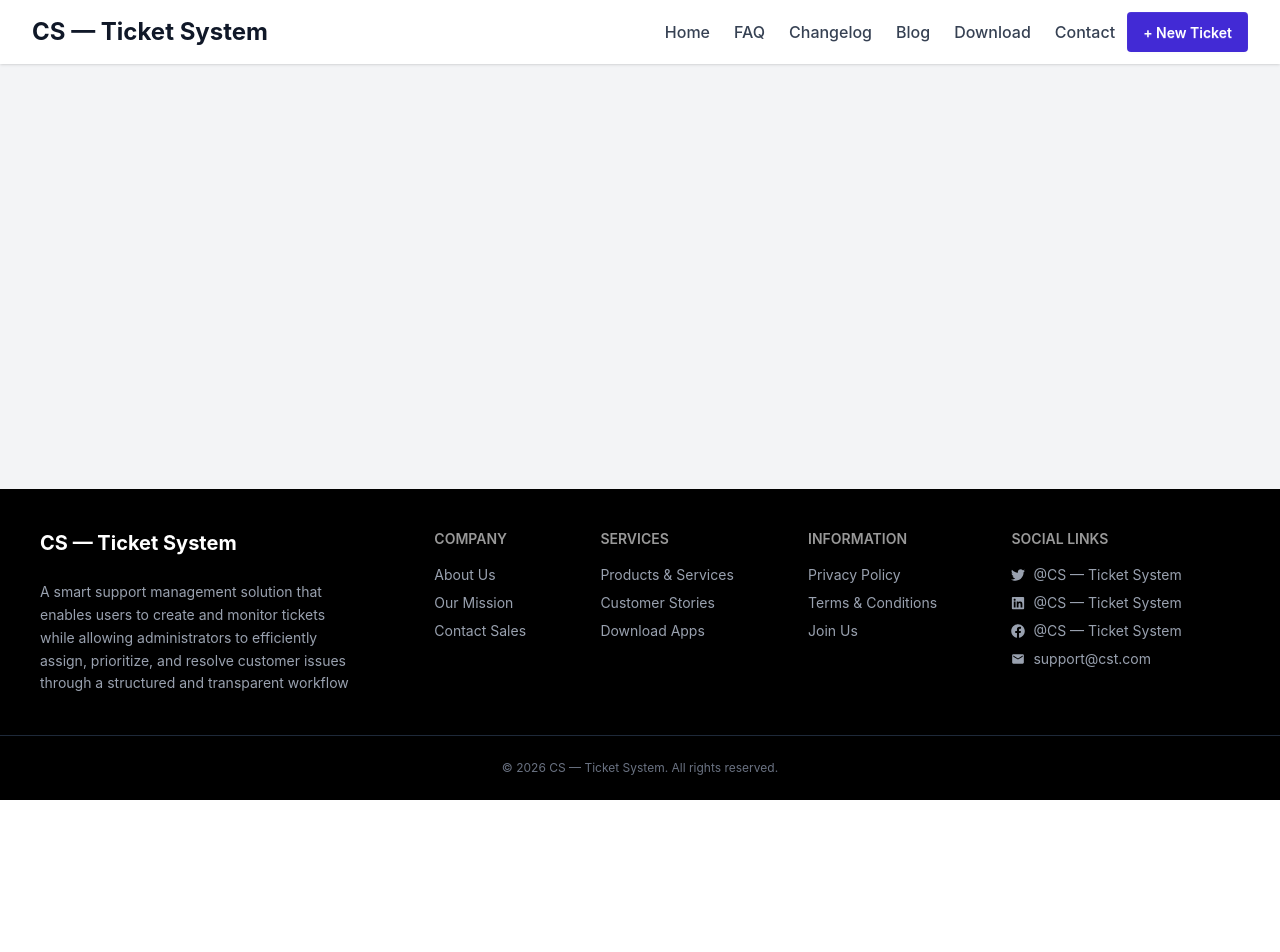
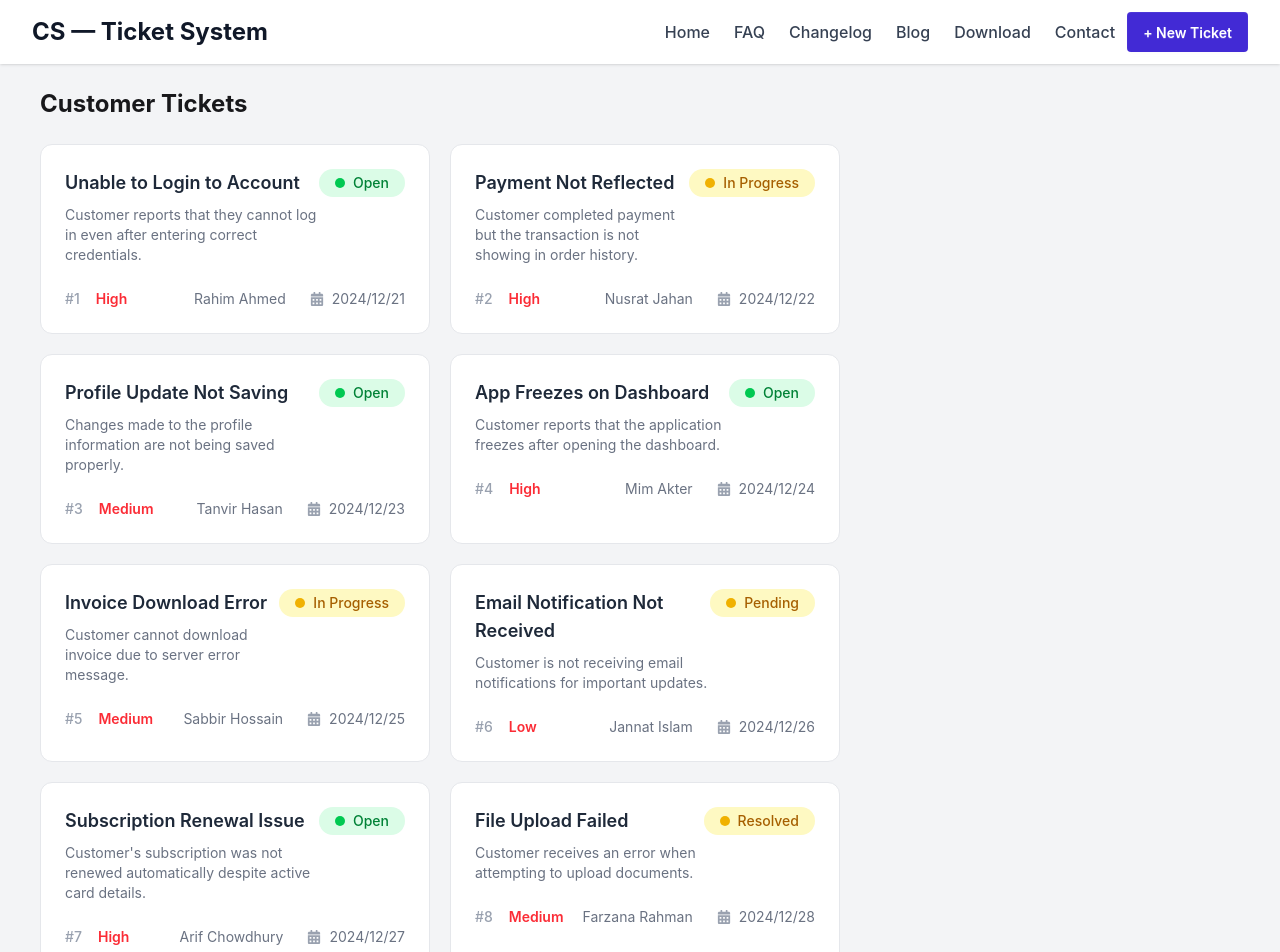
Before and after one commit to Jahid458/cs-ticker-system, a React (Vite) app: page / in a window 1280 px wide. Shown: the top 952 px of the page. Before the commit the page ends 800 px from the top, so only its background shows below. Built offline with nearby package versions, Linux system fonts and the light colour scheme.

Commit message:
fetch data and card design

```diff
--- /dev/null
+++ b/public/data.json
@@ -0,0 +1,92 @@
+[
+  {
+    "id": 1,
+    "title": "Unable to Login to Account",
+    "description": "Customer reports that they cannot log in even after entering correct credentials.",
+    "customer": "Rahim Ahmed",
+    "priority": "High",
+    "status": "Open",
+    "createdAt": "2024/12/21"
+  },
+  {
+    "id": 2,
+    "title": "Payment Not Reflected",
+    "description": "Customer completed payment but the transaction is not showing in order history.",
+    "customer": "Nusrat Jahan",
+    "priority": "High",
+    "status": "In Progress",
+    "createdAt": "2024/12/22"
+  },
+  {
+    "id": 3,
+    "title": "Profile Update Not Saving",
+    "description": "Changes made to the profile information are not being saved properly.",
+    "customer": "Tanvir Hasan",
+    "priority": "Medium",
+    "status": "Open",
+    "createdAt": "2024/12/23"
+  },
+  {
+    "id": 4,
+    "title": "App Freezes on Dashboard",
+    "description": "Customer reports that the application freezes after opening the dashboard.",
+    "customer": "Mim Akter",
+    "priority": "High",
+    "status": "Open",
+    "createdAt": "2024/12/24"
+  },
+  {
+    "id": 5,
+    "title": "Invoice Download Error",
+    "description": "Customer cannot download invoice due to server error message.",
+    "customer": "Sabbir Hossain",
+    "priority": "Medium",
+    "status": "In Progress",
+    "createdAt": "2024/12/25"
+  },
+  {
+    "id": 6,
+    "title": "Email Notification Not Received",
+    "description": "Customer is not receiving email notifications for important updates.",
+    "customer": "Jannat Islam",
+    "priority": "Low",
+    "status": "Pending",
+    "createdAt": "2024/12/26"
+  },
+  {
+    "id": 7,
+    "title": "Subscription Renewal Issue",
+    "description": "Customer's subscription was not renewed automatically despite active card details.",
+    "customer": "Arif Chowdhury",
+    "priority": "High",
+    "status": "Open",
+    "createdAt": "2024/12/27"
+  },
+  {
+    "id": 8,
+    "title": "File Upload Failed",
+    "description": "Customer receives an error when attempting to upload documents.",
+    "customer": "Farzana Rahman",
+    "priority": "Medium",
+    "status": "Resolved",
+    "createdAt": "2024/12/28"
+  },
+  {
+    "id": 9,
+    "title": "Two-Factor Code Not Working",
+    "description": "Customer enters correct verification code but system rejects it.",
+    "customer": "Imran Kabir",
+    "priority": "High",
+    "status": "Open",
+    "createdAt": "2024/12/29"
+  },
+  {
+    "id": 10,
+    "title": "Slow Page Loading",
+    "description": "Customer experiences slow loading times across multiple pages.",
+    "customer": "Shila Roy",
+    "priority": "Low",
+    "status": "In Progress",
+    "createdAt": "2024/12/30"
+  }
+]
--- a/src/App.jsx
+++ b/src/App.jsx
@@ -1,8 +1,24 @@
+import { Suspense } from 'react';
 import './App.css'
 import Footer from './pages/Footer/Footer'
 import Navbar from './pages/Navbar/Navbar'
+import Tickets from './pages/Tickets/Tickets';
+
+
+
+
+const ticketFetch = async() => {
+  const res   = await fetch('/data.json') ;
+  return res.json();
+
+}
+
 
 function App() {
+
+  const ticketPromise = ticketFetch();
+
+
 
   return (
     <div className="min-h-screen flex flex-col bg-gray-100">
@@ -10,7 +26,9 @@ function App() {
       <Navbar />
 
       <main className="grow">
-
+        <Suspense fallback={<span className="loading loading-spinner loading-xl"></span>}>
+          <Tickets ticketPromise={ticketPromise} />
+        </Suspense>
       </main>
 
       <Footer />
--- /dev/null
+++ b/src/pages/Tickets/Tickets.jsx
@@ -0,0 +1,71 @@
+import React, { use, useState } from 'react'
+import { FaCalendarAlt } from 'react-icons/fa';
+
+const Tickets = ({ticketPromise}) => {
+    const ticketLists = use(ticketPromise);
+    console.log(ticketPromise);
+
+    const [tickets, setTickets] = useState(ticketLists || []);
+
+
+
+  return (
+    <div className='max-w-7xl mx-auto p-6 px-5 lg:px-10 flex flex-col lg:flex-row gap-10'>
+
+     <div className="lg:w-2/3">
+  <h2 className="text-2xl font-bold mb-6">Customer Tickets</h2>
+
+  <div className="grid grid-cols-1 lg:grid-cols-2 gap-5">
+    {tickets.map((ticket) => (
+      <div
+        key={ticket.id}
+        className="bg-white rounded-xl p-6 border border-gray-200 hover:shadow-md transition-all cursor-pointer"
+      >
+        {/* Top Section */}
+        <div className="flex justify-between items-start">
+          <div>
+            <h3 className="text-lg font-semibold text-gray-800">
+              {ticket.title}
+            </h3>
+            <p className="text-sm text-gray-500 mt-2 max-w-2xl">
+              {ticket.description}
+            </p>
+          </div>
+
+
+          <span className={`flex items-center gap-2 ${ticket.status.toLowerCase() === 'open' ? 'bg-green-100  text-green-700' : 'bg-yellow-100 text-yellow-700'}  px-4 py-1 rounded-full
+          text-sm font-medium whitespace-nowrap`}>
+            <span className={`w-2.5 h-2.5 ${ticket.status.toLowerCase() === 'open' ? 'bg-green-500' : 'bg-yellow-500'}  rounded-full`}></span>
+            {ticket.status}
+          </span>
+        </div>
+
+        <div className="flex justify-between items-center mt-6 text-sm text-gray-500">
+
+          <div className="flex items-center gap-4">
+            <span className="text-gray-400 font-medium">
+              #{ticket.id}
+            </span>
+            <span className="text-red-500 font-semibold">
+              {ticket.priority}
+            </span>
+          </div>
+
+          <div className="flex items-center gap-6">
+            <span>{ticket.customer}</span>
+            <span className="flex items-center gap-2">
+              <FaCalendarAlt className="text-gray-400" />
+              {ticket.createdAt}
+            </span>
+          </div>
+        </div>
+      </div>
+    ))}
+  </div>
+</div>
+
+    </div>
+  )
+}
+
+export default Tickets
```
